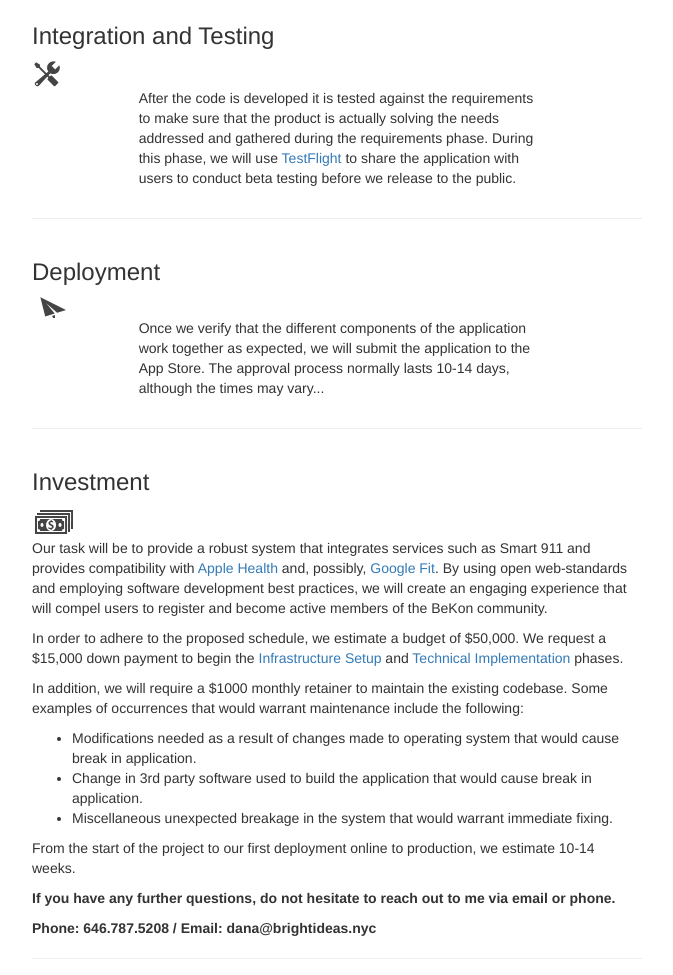
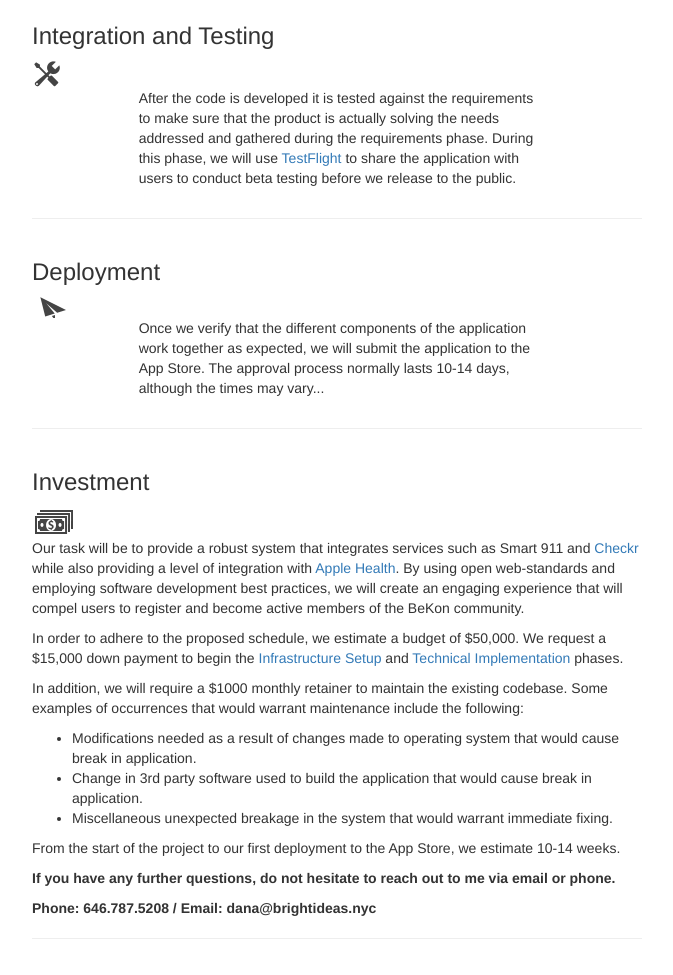
Before and after one commit to danawhite/danawhite.github.io, a React app: page roadmaps/gtavlarios/bekon.html in a window 1280 px wide. Shown: the part 3802-4777 px from the top of the page, without its empty margins (303-976 px from the left). Built offline with nearby package versions, Linux system fonts and the light colour scheme; files whose address does not match are found by name.

Commit message:
updating bekon.html

```diff
--- a/roadmaps/gtavlarios/bekon.html
+++ b/roadmaps/gtavlarios/bekon.html
@@ -1,4 +1,8 @@
 <!DOCTYPE html>
+<html lang="en">
+<head>
+    <meta charset="UTF-8">
+    <title><!DOCTYPE html>
         <html>
         <head>
             <title>BeKon Roadmap</title>
@@ -255,15 +259,24 @@
     <div class="col-md-6 col-lg-offset-3 proposal-content">
         <h3>Investment</h3>
         <img src="../../app/resources/assets/images/dollars.png">
-            <p class="proposal-content">Our task will be to provide a robust system that integrates services such as Smart 911 and provides compatibility with <a href="http://www.apple.com/ios/health/">Apple Health</a> and, possibly, <a href="https://fit.google.com/fit/u/0/">Google Fit</a>. By using open web-standards and employing software development best practices, we will create an engaging experience that will compel users to register and become active members of the BeKon community.</p>
-            <p class="proposal-content">In order to adhere to the proposed schedule, we estimate a budget of $50,000. We request a $15,000 down payment to begin the <a href="#infrastructure">Infrastructure Setup</a> and <a href="#development">Technical Implementation</a> phases.</p>
-            <p>In addition, we will require a $1000 monthly retainer to maintain the existing codebase. Some examples of occurrences that would warrant maintenance include the following:</p>
+        <p class="proposal-content">Our task will be to provide a robust system that integrates services such as Smart 911
+            and <a heref="https://checkr.com/">Checkr</a> while also providing a level of integration with <a href="http://www.apple.com/ios/health/">Apple Health</a>.
+            By using open web-standards and employing software development best practices, we will create an engaging experience
+            that will compel users to register and become active members of the BeKon community.
+        </p>
+        <p class="proposal-content">In order to adhere to the proposed schedule, we estimate a budget of $50,000. We request a
+            $15,000 down payment to begin the <a href="#infrastructure">Infrastructure Setup</a> and
+            <a href="#development">Technical Implementation</a> phases.
+        </p>
+        <p>In addition, we will require a $1000 monthly retainer to maintain the existing codebase. Some examples of occurrences
+            that would warrant maintenance include the following:
+        </p>
         <ul class="item-content">
             <li>Modifications needed as a result of changes made to operating system that would cause break in application.</li>
             <li>Change in 3rd party software used to build the application that would cause break in application.</li>
             <li>Miscellaneous unexpected breakage in the system that would warrant immediate fixing.</li>
         </ul>
-            <p class="proposal-content">From the start of the project to our first deployment online to production, we estimate 10-14 weeks.</p>
+        <p class="proposal-content">From the start of the project to our first deployment to the App Store, we estimate 10-14 weeks.</p>
         <p class="proposal-content"><strong>If you have any further questions, do not hesitate to reach out to me via email or phone.</strong></p>
         <p><strong>Phone: 646.787.5208 / Email: dana@brightideas.nyc</p>
         <hr>
@@ -274,4 +287,9 @@
         crossorigin="anonymous"></script>
 <script src="../../../js/vendor/holderjs/holder.js"></script>
 </body>
+</html></title>
+</head>
+<body>
+
+</body>
 </html>
```
Lines whose indentation alone changed are shown as unchanged.
